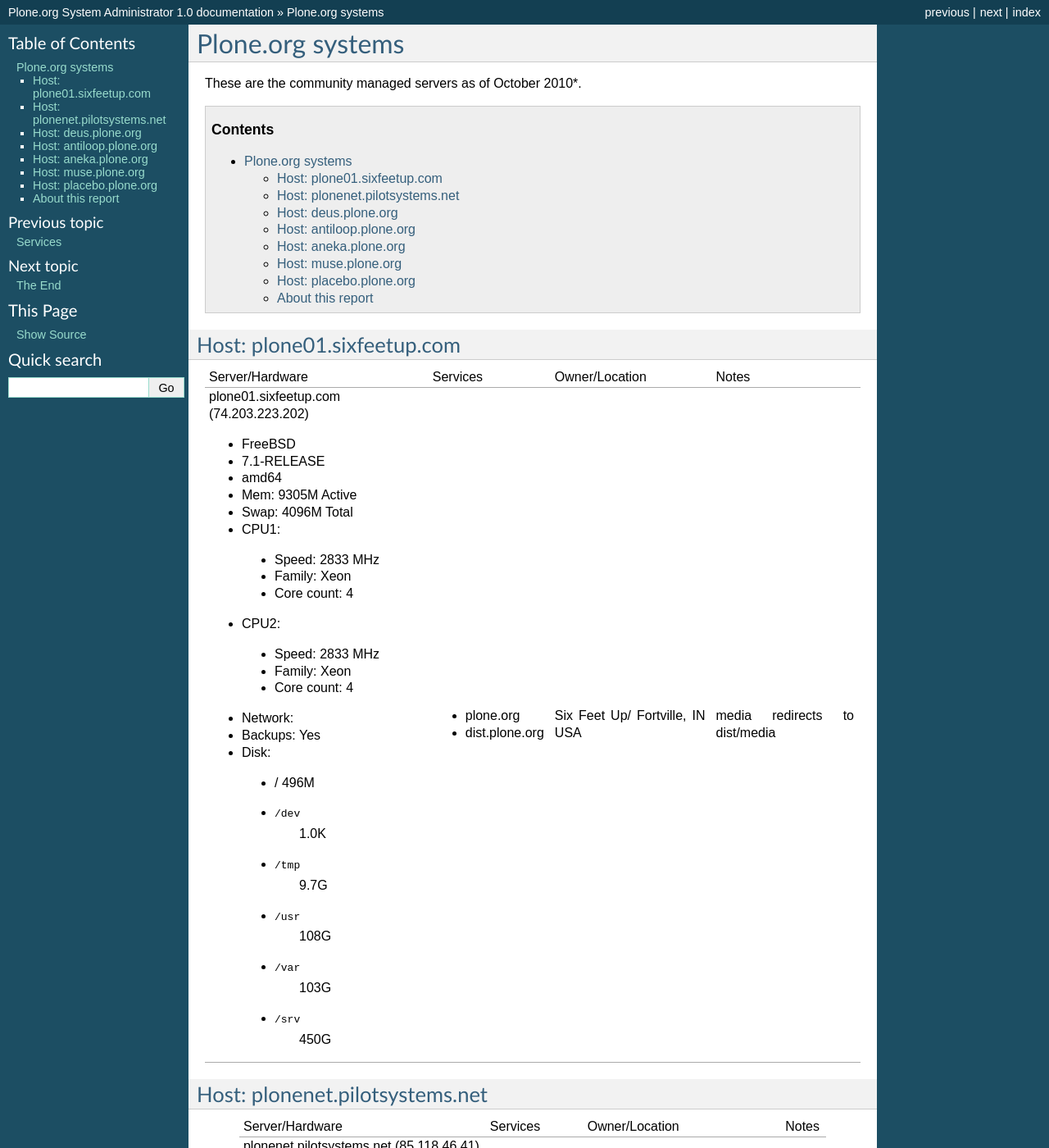
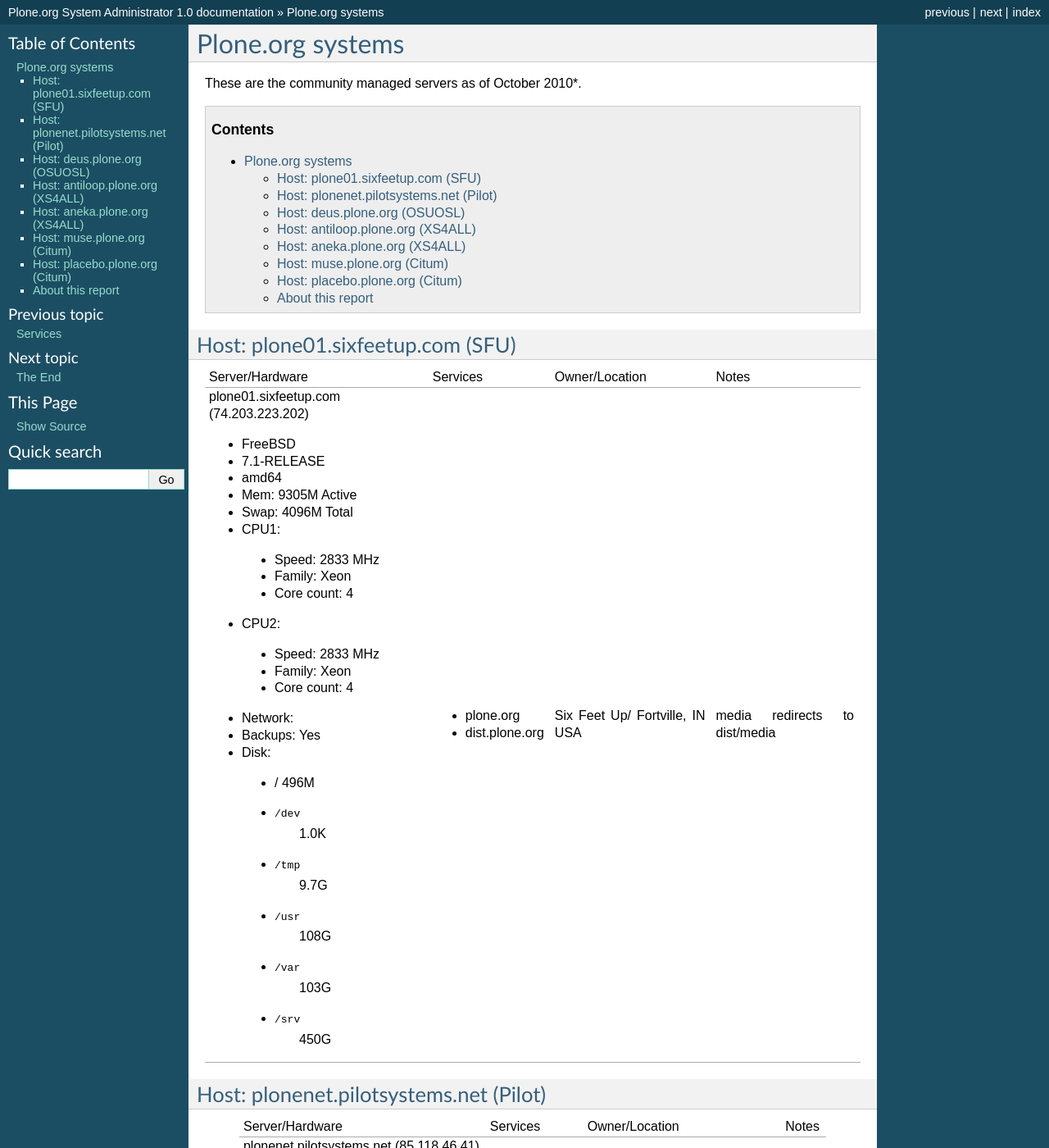
Before and after one commit to plone/ploneorg.admin, a Sphinx documentation site: the page built from docs/systems.rst, in a window 1280 px wide and 1400 px high. Shown: the whole window at 82% size. Built offline with Sphinx 7.4.7, drawn with Linux system fonts in a browser that asks for light colours; some of the changed text lies outside the part shown.

Commit message:
At a glance look at providers
svn path=/plone.org/admin-docs/trunk/; revision=40695

```diff
--- a/docs/systems.rst
+++ b/docs/systems.rst
@@ -6,8 +6,8 @@
 
 .. contents::
 
-Host: plone01.sixfeetup.com
----------------------------
+Host: plone01.sixfeetup.com (SFU)
+---------------------------------
 
 +---------------------------+----------------------+---------------+-----------+
 | Server/Hardware           | Services             | Owner/Location| Notes     |
@@ -46,8 +46,8 @@
 |                           |                      |               |           |
 +---------------------------+----------------------+---------------+-----------+
 
-Host: plonenet.pilotsystems.net
--------------------------------
+Host: plonenet.pilotsystems.net (Pilot)
+---------------------------------------
 
 +---------------------------+----------------------+---------------+-----------+
 | Server/Hardware           | Services             | Owner/Location| Notes     |
@@ -83,8 +83,8 @@
 |                           |                      |               |           |
 +---------------------------+----------------------+---------------+-----------+
 
-Host: deus.plone.org
---------------------
+Host: deus.plone.org (OSUOSL)
+-----------------------------
 
 +---------------------------+----------------------+---------------+-----------+
 | Server/Hardware           | Services             | Owner/Location| Notes     |
@@ -116,8 +116,8 @@
 |                           |                      |               |           |
 +---------------------------+----------------------+---------------+-----------+
 
-Host: antiloop.plone.org
-------------------------
+Host: antiloop.plone.org (XS4ALL)
+---------------------------------
 
 +---------------------------+----------------------+---------------+-----------+
 | Server/Hardware           | Services             | Owner/Location| Notes     |
@@ -153,8 +153,8 @@
 |                           |                      |               |           |
 +---------------------------+----------------------+---------------+-----------+
 
-Host: aneka.plone.org
----------------------
+Host: aneka.plone.org (XS4ALL)
+------------------------------
 
 +---------------------------+----------------------+---------------+-----------+
 | Server/Hardware           | Services             | Owner/Location| Notes     |
@@ -189,8 +189,8 @@
 |                           |                      |               |           |
 +---------------------------+----------------------+---------------+-----------+
 
-Host: muse.plone.org
---------------------
+Host: muse.plone.org (Citum)
+----------------------------
 
 +---------------------------+----------------------+---------------+-----------+
 | Server/Hardware           | Services             | Owner/Location| Notes     |
@@ -238,8 +238,8 @@
 |                           |                      |               |           |
 +---------------------------+----------------------+---------------+-----------+
 
-Host: placebo.plone.org
---------------------
+Host: placebo.plone.org (Citum)
+-------------------------------
 
 +---------------------------+----------------------+---------------+-----------+
 | Server/Hardware           | Services             | Owner/Location| Notes     |
```
